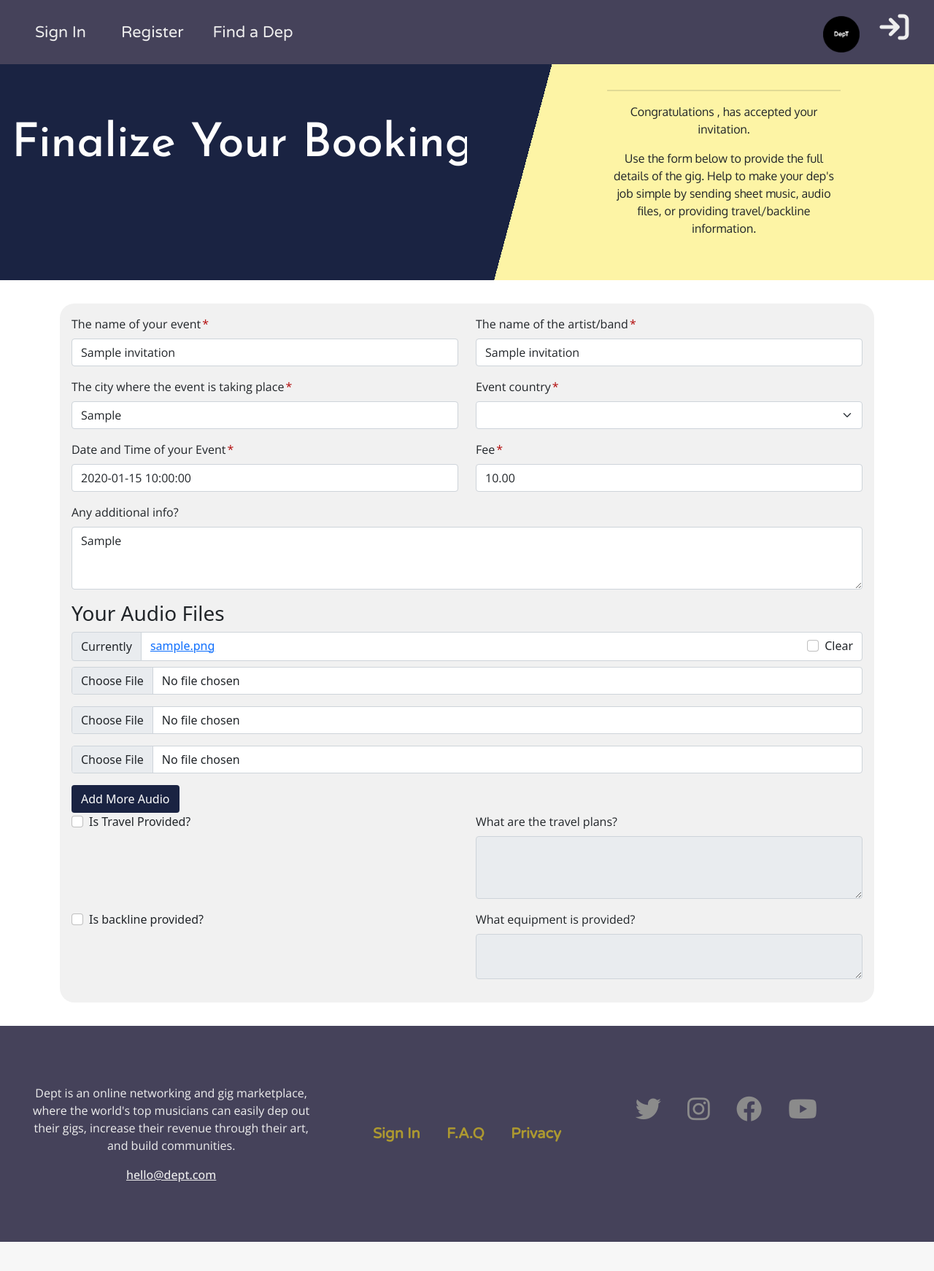
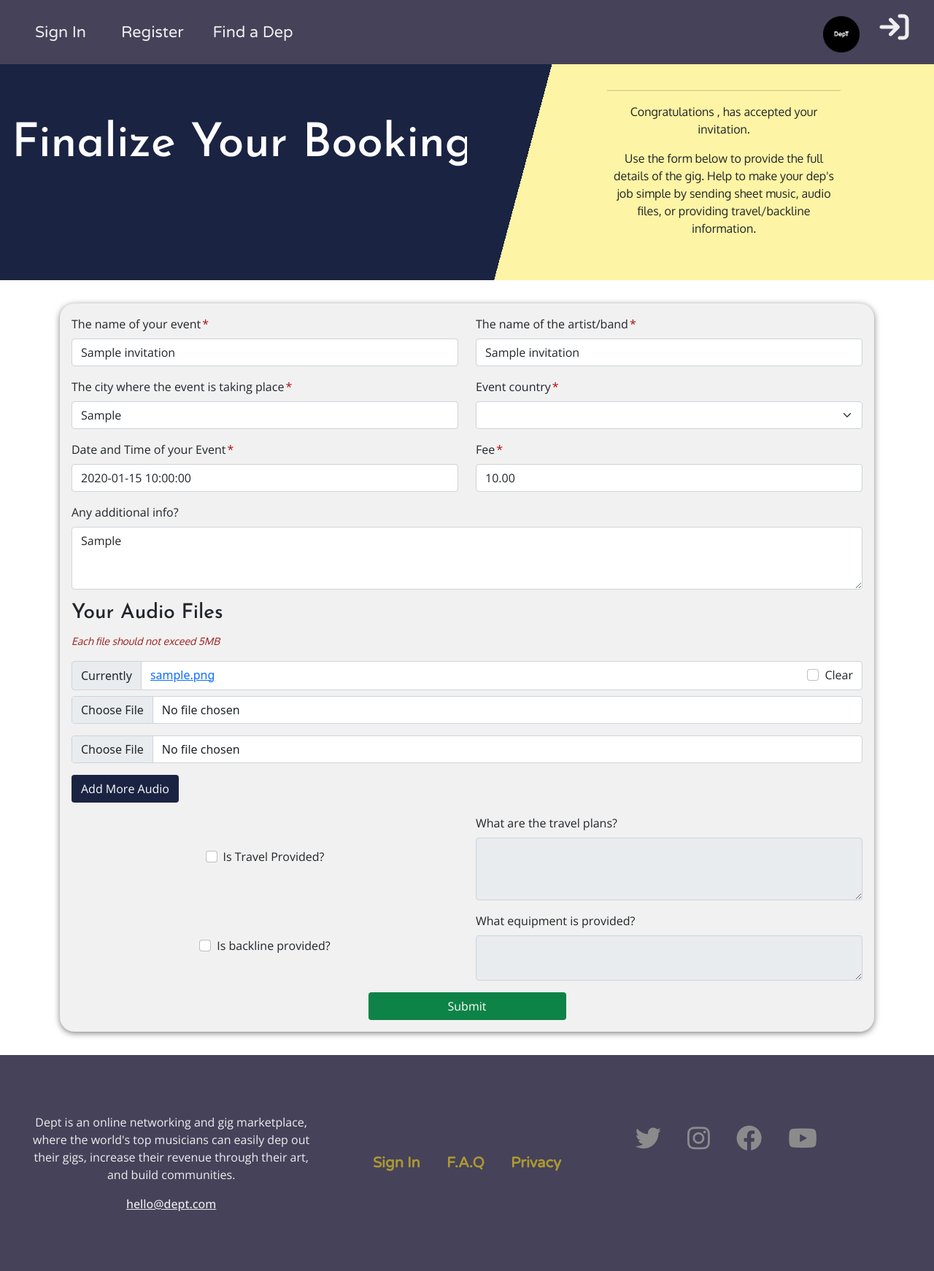
Before and after one commit to OliverCadman/dept_ci_ms4, a Django app: page /bookings/finalize_booking/1 in a window 1280 px wide. Shown: the whole page at 73% size. Before the commit the page ends 1702 px from the top, so only its background shows below. Run offline with Django 4.2, Linux system fonts and the light colour scheme; tables that the repository leaves empty hold one stand-in row (values such as "Sample post"); lists and menus that the app fills with data are empty; parts of the project's set-up code (start-up, migrations or seed data) failed here and were passed over; some libraries are stand-ins or nearby versions.

Commit message:
Styled elements of booking form

```diff
--- a/bookings/static/bookings/css/booking_form.css
+++ b/bookings/static/bookings/css/booking_form.css
@@ -0,0 +1,37 @@
+.audio_form_btn {
+    margin-bottom: 1rem;
+}
+
+.dynamic-header p.header_event_name,
+.dynamic-prompt-lead p.header_event_name {
+    font-family: "Josefin Sans", sans-serif;
+    font-size: 1.75rem;
+}
+
+
+.form-check-label {
+    font-family: "Open Sans", sans-serif;
+}
+
+
+.submit_btn_container {
+    display: flex;
+    justify-content: center;
+}
+
+.submit-btn {
+    width: 50%;
+}
+
+
+@media screen and (min-width: 768px) {
+    .header_event_name {
+        font-family: "Josefin Sans", sans-serif;
+    }
+}
+
+@media screen and (min-width: 992px) {
+    .submit-btn {
+        width: 25%;
+    }
+}
--- a/bookings/templates/bookings/booking_form.html
+++ b/bookings/templates/bookings/booking_form.html
@@ -19,7 +19,8 @@
             <div class="row">
                 <div class="col-12">
                     <div id="booking_form_container" class="form-container">
-                        <form action="" method="POST">
+                        <form action="{% url 'booking_form' invitation.pk %}" method="POST" enctype="multipart/form-data">
+                            {% csrf_token %}
                             <div class="row">
                                 <div class="col-12 col-md-6">
                                     {{ invitation_form.event_name|as_crispy_field }}
@@ -49,24 +50,30 @@
                                 <div class="col-12">
                                 <!-- Dynamic Audio Formset -->
                                 {% if audio_formset %}
-                                    <h3>Your Audio Files</h3>
+                                    <h3 class="primary_font">Your Audio Files</h3>
+                                    <p><small class="secondary_font alert_style">Each file should not exceed 5MB</small></p>
+                                    <!-- Formset Management -->
                                     {{ audio_formset.management_form }}
+                                    <!---->
                                     <div id="audio_form_list">
                                         {% for form in audio_formset %}
                                             <div class="audio_form">
                                                 {{ form|crispy }}
                                             </div>
                                         {% endfor %}
+
                                     </div>
                                     <div id="empty_form" class="hidden">
                                         {{ audio_formset.empty_form|crispy }}
                                     </div>
+                                    <!-- Display Error if more than 15 forms are added to formset -->
+                                    <p id="audiofile_error_message"></p>
                                     <button type="button" class="btn form-btn audio_form_btn" id="add_more_btn">Add More Audio</button>
                                 {% endif %}
-                            </div>
+                                </div>
                             </div>
                             <div class="row">
-                                <div class="col-12 col-md-6">
+                                <div class="col-12 col-md-6 centered mt-3 mt-md-0">
                                     {{ booking_form.travel_provided|as_crispy_field }}
                                 </div>
                                 <div class="col-12 col-md-6">
@@ -74,11 +81,16 @@
                                 </div>
                             </div>
                             <div class="row">
-                                <div class="col-12 col-md-6">
+                                <div class="col-12 col-md-6 centered mt-3 mt-md-0">
                                     {{ booking_form.backline_provided|as_crispy_field }}
                                 </div>
                                 <div class="col-12 col-md-6">
                                     {{ booking_form.backline_info|as_crispy_field }}
+                                </div>
+                            </div>
+                            <div class="row">
+                                <div class="col-12 submit_btn_container">
+                                    <button type="submit" class="btn submit-btn">Submit</button>
                                 </div>
                             </div>
                         </form>
--- a/static/css/base.css
+++ b/static/css/base.css
@@ -16,7 +16,11 @@ body {
     font-weight: 600;
 }
 
-.secondary-font {
+.primary_font {
+    font-family: "Josefin Sans", sans-serif;
+}
+
+.secondary_font {
     font-family: "Oxygen", sans-serif;
 }
 
@@ -24,6 +28,15 @@ body {
     display: flex;
     justify-content: center;
     align-items: center;
+}
+
+.hidden {
+    display: none;
+}
+
+.alert_style {
+    color: #9c1e1e;
+    font-style: italic;
 }
 
 /* Call to Action Buttons */
@@ -46,6 +59,7 @@ body {
     padding: 1rem;
     margin: 2rem 0;
     border-radius: 20px;
+    box-shadow: 0 2px 8px rgba(0, 0, 0, 0.5);
 }
 
 /* Navbar */
@@ -151,7 +165,6 @@ body {
 
 .account_links_container {
     background: rgb(240, 223, 98);
-    background: radial-gradient(circle, rgb(248, 219, 0) 0%, rgb(255, 253, 127) 100%);
     padding: 2rem 0.5rem;
 }
 
@@ -221,6 +234,7 @@ body {
 .form-btn {
     background-color: #1a2342;
     color: #fefefe;
+    font-family: "Open Sans", sans-serif;
 }
 
 .form-label,
@@ -308,6 +322,21 @@ body {
     }
 }
 
+@media screen and (min-width:768px) {
+    .navbar-brand {
+        order: 1;
+    }
+
+    .navbar-toggler {
+        order: 0;
+
+    }
+
+    .navbar-nav {
+        align-items: center;
+    }
+}
+
 @media screen and (min-width: 992px) {
 
     #profile_image_navbar {
@@ -326,19 +355,19 @@ body {
         transition: 0.2s ease-in-out;
     }
 
-}
-
-@media screen and (min-width:768px) {
-    .navbar-brand {
-        order: 1;
+    .submit-btn {
+        transition: all 0.3s;
     }
 
-    .navbar-toggler {
-        order: 0;
-
+    .submit-btn:hover {
+        background-color: #1a9e5a;
+        transition: all 0.3s;
+        color: #fefefe;
     }
 
-    .navbar-nav {
-        align-items: center;
+    .form-btn:hover {
+        background-color: #2a3868;
+        color: #fefefe;
     }
+
 }
```
